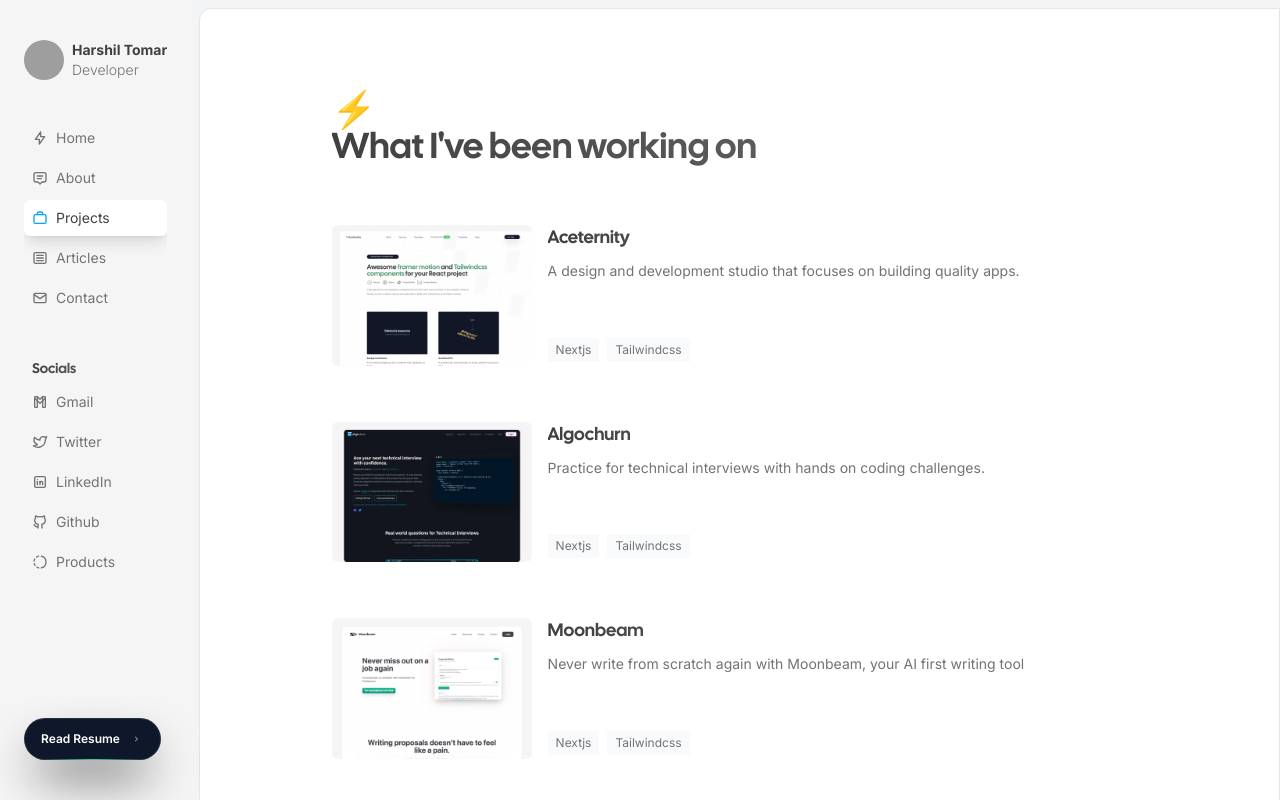
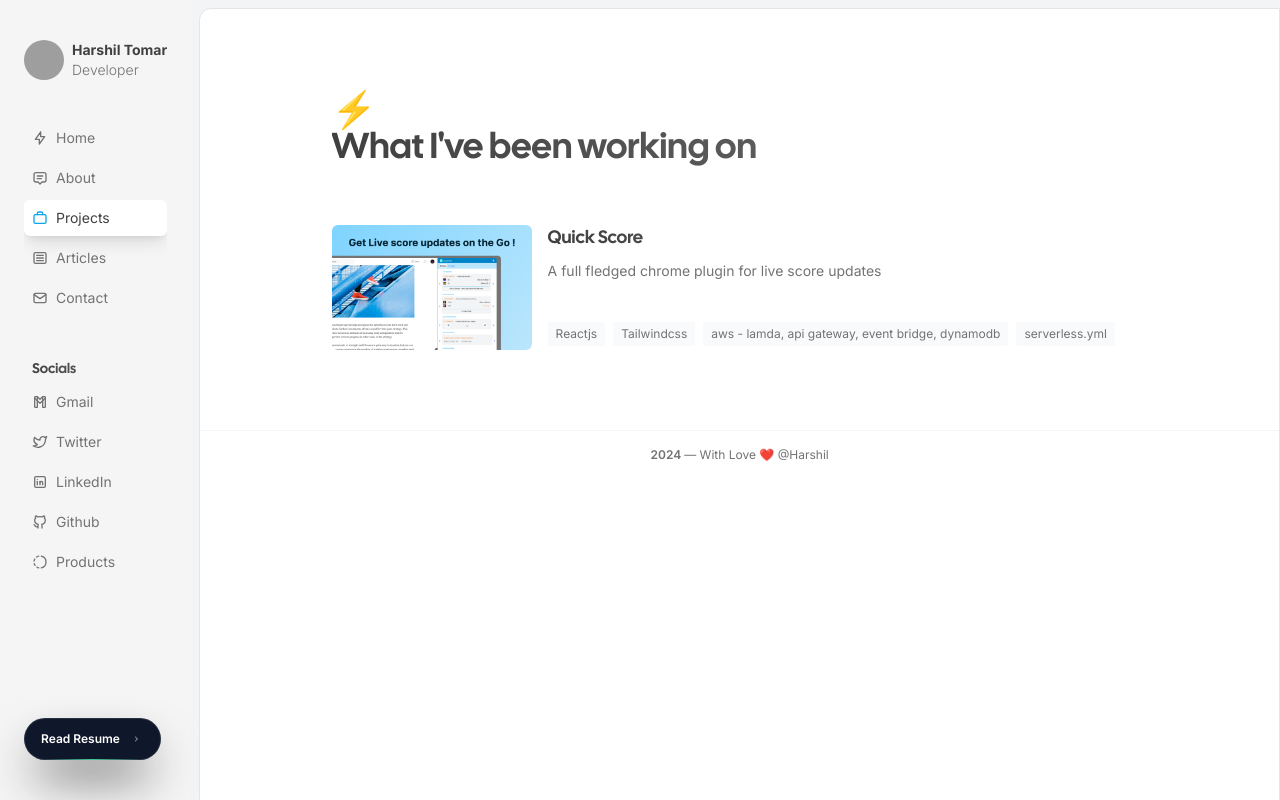
Before and after one commit to harshiltomar/manu-next-portoflio, a Next.js app: page /projects in a window 1280 px wide. Built offline with nearby package versions, Linux system fonts and the light colour scheme; grey boxes are pictures that could not be loaded.

Commit message:
feat: logo update

```diff
--- a/src/constants/products.tsx
+++ b/src/constants/products.tsx
@@ -1,131 +1,121 @@
-import sidefolioAceternity from "public/images/sidefolio-aceternity-2.png";
-import sidefolioAceternity2 from "public/images/sidefolio-aceternity-2.png";
-import sidefolioAlgochurn from "public/images/sidefolio-algochurn.png";
-import sidefolioAlgochurn2 from "public/images/sidefolio-algochurn.png";
-import sidefolioMoonbeam from "public/images/sidefolio-moonbeam.png";
-import sidefolioMoonbeam2 from "public/images/sidefolio-moonbeam-2.png";
-import sidefolioTailwindMasterKit from "public/images/sidefolio-tailwindmasterkit.png";
-import sidefolioTailwindMasterKit2 from "public/images/sidefolio-tailwindmasterkit-2.png";
+import sidefolioAceternity from "public/images/quickscore-1.png";
+import sidefolioAceternity2 from "public/images/quickscore-2.png";
 
 export const products = [
   {
-    href: "https://aceternity.com",
-    title: "Aceternity",
+    href: "https://chromewebstore.google.com/detail/quick-score-live-score-an/igbedijjdbkpodndbnhdbhngogjdakni",
+    title: "Quick Score",
     description:
-      "A design and development studio that focuses on building quality apps.",
+      "A full fledged chrome plugin for live score updates",
     thumbnail: sidefolioAceternity,
     images: [sidefolioAceternity, sidefolioAceternity2],
-    stack: ["Nextjs", "Tailwindcss"],
-    slug: "aceternity",
+    stack: ["Reactjs", "Tailwindcss", "aws - lamda, api gateway, event bridge, dynamodb", "serverless.yml"],
+    slug: "quickscore",
     content: (
       <div>
-        <p>
-          Sit eiusmod ex mollit sit quis ad deserunt. Sint aliqua aliqua ullamco
-          dolore nulla amet tempor sunt est ipsum. Dolor laborum eiusmod
-          cupidatat consectetur velit ipsum. Deserunt nisi in culpa laboris
-          cupidatat elit velit aute mollit nisi. Officia ad exercitation laboris
-          non cupidatat duis esse velit ut culpa et.{" "}
-        </p>
-        <p>
-          Exercitation pariatur enim occaecat adipisicing nostrud adipisicing
-          Lorem tempor ullamco exercitation quis et dolor sint. Adipisicing sunt
-          sit aute fugiat incididunt nostrud consequat proident fugiat id.
-          Officia aliquip laborum labore eu culpa dolor reprehenderit eu ex enim
-          reprehenderit. Cillum Lorem veniam eu magna exercitation.
-          Reprehenderit adipisicing minim et officia enim et veniam Lorem
-          excepteur velit adipisicing et Lorem magna.
-        </p>{" "}
-      </div>
+    <p>
+      This is a Live Score chrome extension built from react and manifest. Right now i.e. Sept&apos;24 . It sits at 20 + ratings of 4.9 ⭐️, 75+ installs
+    </p>
+    <p>
+      The architecture of Quick Score showcases a robust and scalable design:
+    </p>
+    <p>
+      On the frontend, we utilize React.js with TypeScript for a responsive and type-safe user interface, styled with Tailwind CSS for a modern look. The backend leverages AWS Lambda functions managed through the Serverless framework, with AWS EventBridge handling CRON job scheduling and AWS API Gateway managing API requests. Data persistence is achieved using Amazon DynamoDB, taking advantage of its free 25 GB storage and up to 1 million monthly read/write requests on the AWS Free Tier.
+    </p>
+    <p>
+      The project is structured into three main components: &lt;API&gt; for Lambda functions and API flow management, &lt;SERVER&gt; for data pushing to DynamoDB and CRON job definitions, and &lt;FRONTEND&gt; for the Chrome extension codebase. This architecture ensures efficient data flow, real-time updates, and a seamless user experience for live score tracking. Besides it utlized S3 for Logo and small assets management
+    </p>
+  </div>
     ),
   },
-  {
-    href: "https://algochurn.com",
-    title: "Algochurn",
-    description:
-      "Practice for technical interviews with hands on coding challenges.",
-    thumbnail: sidefolioAlgochurn,
-    images: [sidefolioAlgochurn, sidefolioAlgochurn2],
-    stack: ["Nextjs", "Tailwindcss"],
-    slug: "algochurn",
-    content: (
-      <div>
-        <p>
-          Sit eiusmod ex mollit sit quis ad deserunt. Sint aliqua aliqua ullamco
-          dolore nulla amet tempor sunt est ipsum. Dolor laborum eiusmod
-          cupidatat consectetur velit ipsum. Deserunt nisi in culpa laboris
-          cupidatat elit velit aute mollit nisi. Officia ad exercitation laboris
-          non cupidatat duis esse velit ut culpa et.{" "}
-        </p>
-        <p>
-          Exercitation pariatur enim occaecat adipisicing nostrud adipisicing
-          Lorem tempor ullamco exercitation quis et dolor sint. Adipisicing sunt
-          sit aute fugiat incididunt nostrud consequat proident fugiat id.
-          Officia aliquip laborum labore eu culpa dolor reprehenderit eu ex enim
-          reprehenderit. Cillum Lorem veniam eu magna exercitation.
-          Reprehenderit adipisicing minim et officia enim et veniam Lorem
-          excepteur velit adipisicing et Lorem magna.
-        </p>{" "}
-      </div>
-    ),
-  },
-  {
-    href: "https://gomoonbeam.com",
-    title: "Moonbeam",
-    description:
-      "Never write from scratch again with Moonbeam, your AI first writing tool",
-    thumbnail: sidefolioMoonbeam,
-    images: [sidefolioMoonbeam, sidefolioMoonbeam2],
-    stack: ["Nextjs", "Tailwindcss"],
-    slug: "moonbeam",
-    content: (
-      <div>
-        <p>
-          Sit eiusmod ex mollit sit quis ad deserunt. Sint aliqua aliqua ullamco
-          dolore nulla amet tempor sunt est ipsum. Dolor laborum eiusmod
-          cupidatat consectetur velit ipsum. Deserunt nisi in culpa laboris
-          cupidatat elit velit aute mollit nisi. Officia ad exercitation laboris
-          non cupidatat duis esse velit ut culpa et.{" "}
-        </p>
-        <p>
-          Exercitation pariatur enim occaecat adipisicing nostrud adipisicing
-          Lorem tempor ullamco exercitation quis et dolor sint. Adipisicing sunt
-          sit aute fugiat incididunt nostrud consequat proident fugiat id.
-          Officia aliquip laborum labore eu culpa dolor reprehenderit eu ex enim
-          reprehenderit. Cillum Lorem veniam eu magna exercitation.
-          Reprehenderit adipisicing minim et officia enim et veniam Lorem
-          excepteur velit adipisicing et Lorem magna.
-        </p>{" "}
-      </div>
-    ),
-  },
-  {
-    href: "https://tailwindmasterkit.com",
-    title: "Tailwind Master Kit",
-    description:
-      "A beautiful and comprehensive Tailwind CSS components library for building modern websites and applications.",
-    thumbnail: sidefolioTailwindMasterKit,
-    images: [sidefolioTailwindMasterKit, sidefolioTailwindMasterKit2],
-    stack: ["Nextjs", "Tailwindcss"],
-    slug: "tailwindmasterkit",
-    content: (
-      <div>
-        <p>
-          Sit eiusmod ex mollit sit quis ad deserunt. Sint aliqua aliqua ullamco
-          dolore nulla amet tempor sunt est ipsum. Dolor laborum eiusmod
-          cupidatat consectetur velit ipsum. Deserunt nisi in culpa laboris
-          cupidatat elit velit aute mollit nisi. Officia ad exercitation laboris
-          non cupidatat duis esse velit ut culpa et.{" "}
-        </p>
-        <p>
-          Exercitation pariatur enim occaecat adipisicing nostrud adipisicing
-          Lorem tempor ullamco exercitation quis et dolor sint. Adipisicing sunt
-          sit aute fugiat incididunt nostrud consequat proident fugiat id.
-          Officia aliquip laborum labore eu culpa dolor reprehenderit eu ex enim
-          reprehenderit. Cillum Lorem veniam eu magna exercitation.
-          Reprehenderit adipisicing minim et officia enim et veniam Lorem
-          excepteur velit adipisicing et Lorem magna.
-        </p>{" "}
-      </div>
-    ),
-  },
+  // {
+  //   href: "https://algochurn.com",
+  //   title: "Algochurn",
+  //   description:
+  //     "Practice for technical interviews with hands on coding challenges.",
+  //   thumbnail: sidefolioAlgochurn,
+  //   images: [sidefolioAlgochurn, sidefolioAlgochurn2],
+  //   stack: ["Nextjs", "Tailwindcss"],
+  //   slug: "algochurn",
+  //   content: (
+  //     <div>
+  //       <p>
+  //         Sit eiusmod ex mollit sit quis ad deserunt. Sint aliqua aliqua ullamco
+  //         dolore nulla amet tempor sunt est ipsum. Dolor laborum eiusmod
+  //         cupidatat consectetur velit ipsum. Deserunt nisi in culpa laboris
+  //         cupidatat elit velit aute mollit nisi. Officia ad exercitation laboris
+  //         non cupidatat duis esse velit ut culpa et.{" "}
+  //       </p>
+  //       <p>
+  //         Exercitation pariatur enim occaecat adipisicing nostrud adipisicing
+  //         Lorem tempor ullamco exercitation quis et dolor sint. Adipisicing sunt
+  //         sit aute fugiat incididunt nostrud consequat proident fugiat id.
+  //         Officia aliquip laborum labore eu culpa dolor reprehenderit eu ex enim
+  //         reprehenderit. Cillum Lorem veniam eu magna exercitation.
+  //         Reprehenderit adipisicing minim et officia enim et veniam Lorem
+  //         excepteur velit adipisicing et Lorem magna.
+  //       </p>{" "}
+  //     </div>
+  //   ),
+  // },
+  // {
+  //   href: "https://gomoonbeam.com",
+  //   title: "Moonbeam",
+  //   description:
+  //     "Never write from scratch again with Moonbeam, your AI first writing tool",
+  //   thumbnail: sidefolioMoonbeam,
+  //   images: [sidefolioMoonbeam, sidefolioMoonbeam2],
+  //   stack: ["Nextjs", "Tailwindcss"],
+  //   slug: "moonbeam",
+  //   content: (
+  //     <div>
+  //       <p>
+  //         Sit eiusmod ex mollit sit quis ad deserunt. Sint aliqua aliqua ullamco
+  //         dolore nulla amet tempor sunt est ipsum. Dolor laborum eiusmod
+  //         cupidatat consectetur velit ipsum. Deserunt nisi in culpa laboris
+  //         cupidatat elit velit aute mollit nisi. Officia ad exercitation laboris
+  //         non cupidatat duis esse velit ut culpa et.{" "}
+  //       </p>
+  //       <p>
+  //         Exercitation pariatur enim occaecat adipisicing nostrud adipisicing
+  //         Lorem tempor ullamco exercitation quis et dolor sint. Adipisicing sunt
+  //         sit aute fugiat incididunt nostrud consequat proident fugiat id.
+  //         Officia aliquip laborum labore eu culpa dolor reprehenderit eu ex enim
+  //         reprehenderit. Cillum Lorem veniam eu magna exercitation.
+  //         Reprehenderit adipisicing minim et officia enim et veniam Lorem
+  //         excepteur velit adipisicing et Lorem magna.
+  //       </p>{" "}
+  //     </div>
+  //   ),
+  // },
+  // {
+  //   href: "https://tailwindmasterkit.com",
+  //   title: "Tailwind Master Kit",
+  //   description:
+  //     "A beautiful and comprehensive Tailwind CSS components library for building modern websites and applications.",
+  //   thumbnail: sidefolioTailwindMasterKit,
+  //   images: [sidefolioTailwindMasterKit, sidefolioTailwindMasterKit2],
+  //   stack: ["Nextjs", "Tailwindcss"],
+  //   slug: "tailwindmasterkit",
+  //   content: (
+  //     <div>
+  //       <p>
+  //         Sit eiusmod ex mollit sit quis ad deserunt. Sint aliqua aliqua ullamco
+  //         dolore nulla amet tempor sunt est ipsum. Dolor laborum eiusmod
+  //         cupidatat consectetur velit ipsum. Deserunt nisi in culpa laboris
+  //         cupidatat elit velit aute mollit nisi. Officia ad exercitation laboris
+  //         non cupidatat duis esse velit ut culpa et.{" "}
+  //       </p>
+  //       <p>
+  //         Exercitation pariatur enim occaecat adipisicing nostrud adipisicing
+  //         Lorem tempor ullamco exercitation quis et dolor sint. Adipisicing sunt
+  //         sit aute fugiat incididunt nostrud consequat proident fugiat id.
+  //         Officia aliquip laborum labore eu culpa dolor reprehenderit eu ex enim
+  //         reprehenderit. Cillum Lorem veniam eu magna exercitation.
+  //         Reprehenderit adipisicing minim et officia enim et veniam Lorem
+  //         excepteur velit adipisicing et Lorem magna.
+  //       </p>{" "}
+  //     </div>
+  //   ),
+  // },
 ];
```
Also changed, not shown: public/images/quickscore-1.png (added), public/images/quickscore-2.png (added).
